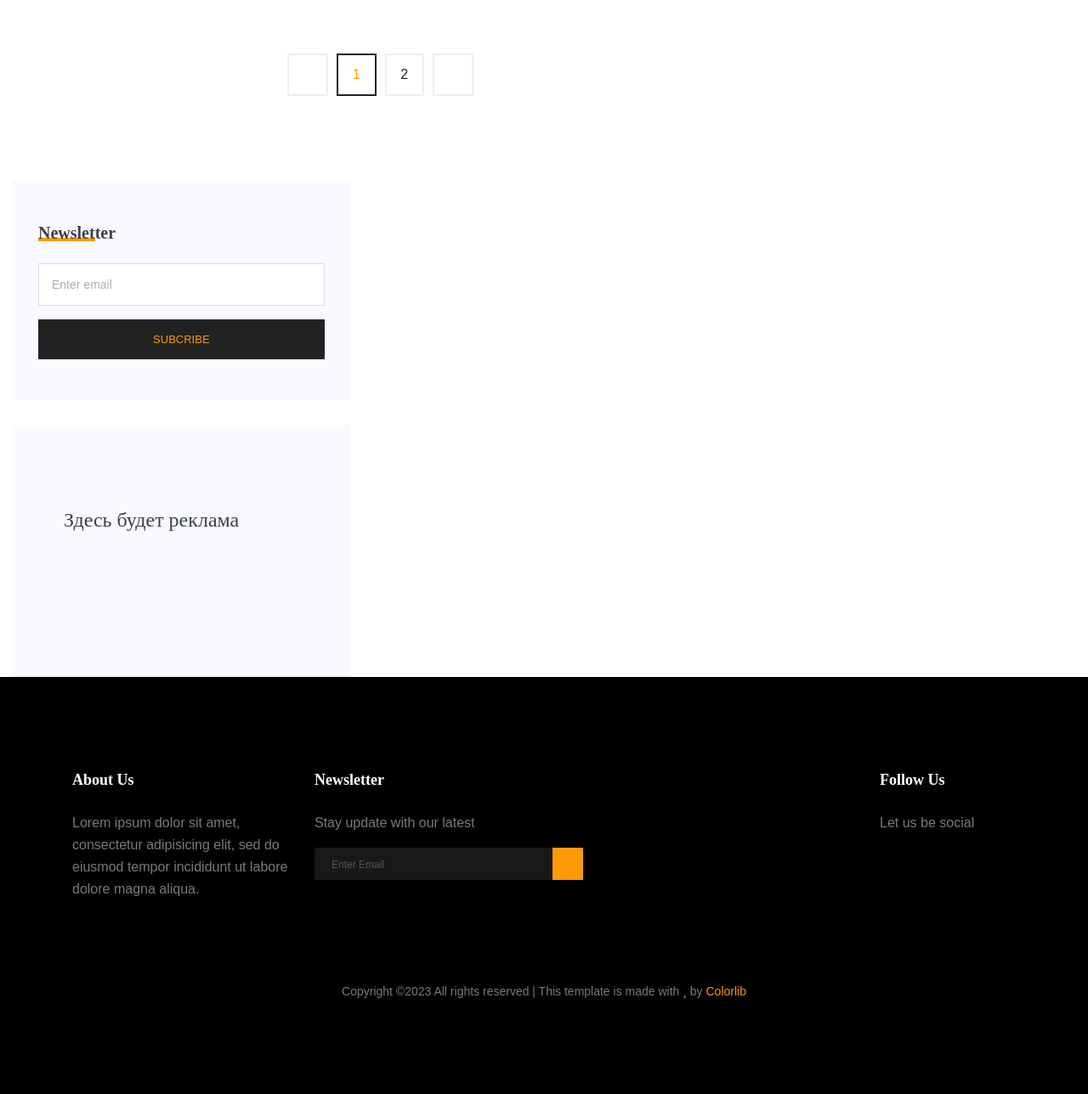
After one commit to Gennadynemchin/Blog, a Django app: page / in a window 1280 px wide. The commit adds this page. Shown: the part 485-1773 px from the top of the page at 85% size. Run offline with Django 3.2, Linux system fonts and the light colour scheme; data that the repository does not hold is empty; parts of the project's set-up code (start-up, migrations or seed data) failed here and were passed over; some libraries are stand-ins or nearby versions; some web fonts are replaced.

Commit message:
Reformat html;

```diff
--- /dev/null
+++ b/templates/base.html
@@ -0,0 +1,172 @@
+<!DOCTYPE html>
+{% load static %}
+{% block title %}{% endblock %}
+<html lang="en">
+    <head>
+        <meta charset="UTF-8">
+        <meta name="viewport" content="width=device-width, initial-scale=1.0">
+        <meta http-equiv="X-UA-Compatible" content="ie=edge">
+        <title>Sensive Blog - Home</title>
+        <link rel="icon" href="{% static 'img/favicon.png' %}" type="image/png">
+        <link rel="stylesheet" href="{% static 'styles.min.css' %}">
+    </head>
+    <body>
+        <!--================Header Menu Area =================-->
+        <header class="header_area">
+            <div class="main_menu">
+                <nav class="navbar navbar-expand-lg navbar-light">
+                    <div class="container box_1620">
+                        <!-- Brand and toggle get grouped for better mobile display -->
+                        <a class="navbar-brand logo_h" href="{% url 'index' %}">
+                            <img src="{% static 'img/logo.png' %}" alt="Blog logo">
+                        </a>
+                        <button class="navbar-toggler"
+                                type="button"
+                                data-toggle="collapse"
+                                data-target="#navbarSupportedContent"
+                                aria-controls="navbarSupportedContent"
+                                aria-expanded="false"
+                                aria-label="Toggle navigation">
+                            <span class="icon-bar"></span>
+                            <span class="icon-bar"></span>
+                            <span class="icon-bar"></span>
+                        </button>
+                        <!-- Collect the nav links, forms, and other content for toggling -->
+                        <div class="collapse navbar-collapse offset" id="navbarSupportedContent">
+                            <ul class="nav navbar-nav menu_nav justify-content-center">
+                                <li class="nav-item active">
+                                    <a class="nav-link" style="color:#3a414e" href="{% url 'index' %}">Home</a>
+                                </li>
+                                <li class="nav-item">
+                                    <a class="nav-link" style="color:#3a414e" href="{% url 'contact' %}">Contact</a>
+                                </li>
+                            </ul>
+                            <ul class="nav navbar-nav navbar-right navbar-social">
+                                <li>
+                                    <a href="#"><i class="ti-facebook"></i></a>
+                                </li>
+                                <li>
+                                    <a href="#"><i class="ti-twitter-alt"></i></a>
+                                </li>
+                                <li>
+                                    <a href="#"><i class="ti-instagram"></i></a>
+                                </li>
+                                <li>
+                                    <a href="#"><i class="ti-skype"></i></a>
+                                </li>
+                            </ul>
+                        </div>
+                    </div>
+                </nav>
+            </div>
+        </header>
+        <!--================Header Menu Area =================-->
+        {% block content %}{% endblock %}
+        <!-- Start Blog Post Siddebar -->
+        <div class="col-lg-4 sidebar-widgets">
+            <div class="widget-wrap">
+                <div class="single-sidebar-widget newsletter-widget">
+                    <h4 class="single-sidebar-widget__title">Newsletter</h4>
+                    <div class="form-group mt-30">
+                        <div class="col-autos">
+                            <input type="text"
+                                   class="form-control"
+                                   id="inlineFormInputGroup"
+                                   placeholder="Enter email"
+                                   onfocus="this.placeholder = ''"
+                                   onblur="this.placeholder = 'Enter email'">
+                        </div>
+                    </div>
+                    <button class="bbtns d-block mt-20 w-100">Subcribe</button>
+                </div>
+                <div class="single-sidebar-widget post-category-widget">
+                    <h4 class="single-sidebar-widget" style="height:200px;">Здесь будет реклама</h4>
+                </div>
+            </div>
+        </div>
+        <!-- End Blog Post Siddebar -->
+    </div>
+</div>
+</section>
+<!--================ End Blog Post Area =================-->
+<!--================ Start Footer Area =================-->
+<footer class="footer-area section-padding">
+    <div class="container">
+        <div class="row">
+            <div class="col-lg-3  col-md-6 col-sm-6">
+                <div class="single-footer-widget">
+                    <h6>About Us</h6>
+                    <p>
+                        Lorem ipsum dolor sit amet, consectetur adipisicing elit, sed do eiusmod tempor incididunt ut labore dolore
+                        magna aliqua.
+                    </p>
+                </div>
+            </div>
+            <div class="col-lg-4  col-md-6 col-sm-6">
+                <div class="single-footer-widget">
+                    <h6>Newsletter</h6>
+                    <p>Stay update with our latest</p>
+                    <div class="" id="mc_embed_signup">
+                        <form target="_blank"
+                              novalidate
+                              action="https://spondonit.us12.list-manage.com/subscribe/post?u=1462626880ade1ac87bd9c93a&amp;id=92a4423d01"
+                              method="get"
+                              class="form-inline">
+                            <div class="d-flex flex-row">
+                                <input class="form-control"
+                                       name="EMAIL"
+                                       placeholder="Enter Email"
+                                       onfocus="this.placeholder = ''"
+                                       onblur="this.placeholder = 'Enter Email '"
+                                       required=""
+                                       type="email">
+                                <button class="click-btn btn btn-default">
+                                    <span class="lnr lnr-arrow-right"></span>
+                                </button>
+                                <div style="position: absolute; left: -5000px;">
+                                    <input name="b_36c4fd991d266f23781ded980_aefe40901a"
+                                           tabindex="-1"
+                                           value=""
+                                           type="text">
+                                </div>
+                            </div>
+                            <div class="info"></div>
+                        </form>
+                    </div>
+                </div>
+            </div>
+            <div class="col-lg-3  col-md-6 col-sm-6"></div>
+            <div class="col-lg-2 col-md-6 col-sm-6">
+                <div class="single-footer-widget">
+                    <h6>Follow Us</h6>
+                    <p>Let us be social</p>
+                    <div class="footer-social d-flex align-items-center">
+                        <a href="#">
+                            <i class="fab fa-facebook-f"></i>
+                        </a>
+                        <a href="#">
+                            <i class="fab fa-twitter"></i>
+                        </a>
+                        <a href="#">
+                            <i class="fab fa-dribbble"></i>
+                        </a>
+                        <a href="#">
+                            <i class="fab fa-behance"></i>
+                        </a>
+                    </div>
+                </div>
+            </div>
+        </div>
+        <div class="footer-bottom d-flex justify-content-center align-items-center flex-wrap">
+            <p class="footer-text m-0">
+                <!-- Link back to Colorlib can't be removed. Template is licensed under CC BY 3.0. -->
+                Copyright &copy;<script>document.write(new Date().getFullYear());</script> All rights reserved | This template is made with <i class="fa fa-heart" aria-hidden="true"></i> by <a href="https://colorlib.com" target="_blank">Colorlib</a>
+                <!-- Link back to Colorlib can't be removed. Template is licensed under CC BY 3.0. -->
+            </p>
+        </div>
+    </div>
+</footer>
+<!--================ End Footer Area =================-->
+<script src="{% static 'scripts.js' %}"></script>
+</body>
+</html>
```
Also changed, not shown: templates/blog-details.html (+16 -20 lines), templates/contact.html (+37 -18 lines), templates/index.html (+35 -24 lines), static/img/favicon.png (added), static/img/logo.png (added).
